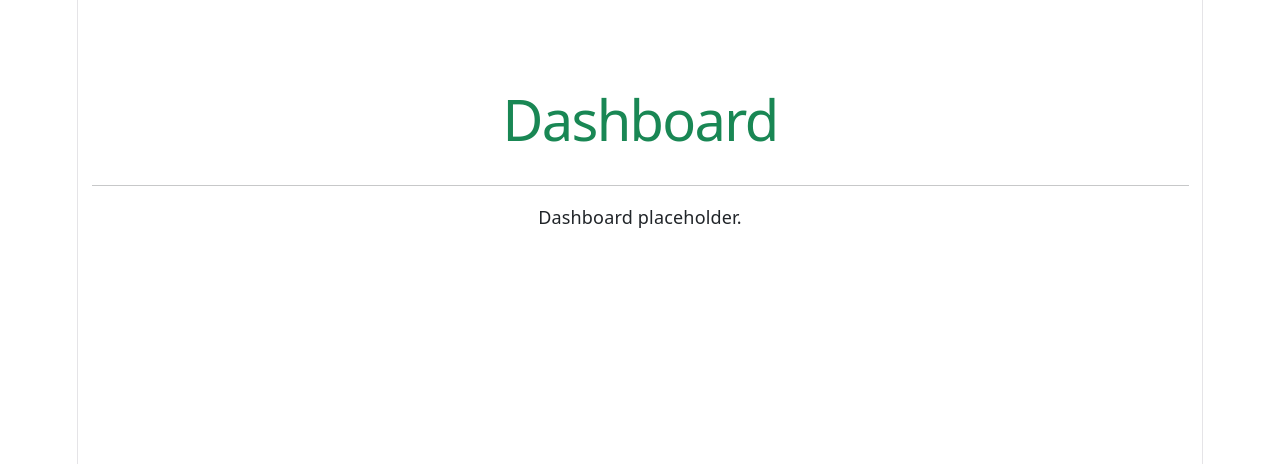
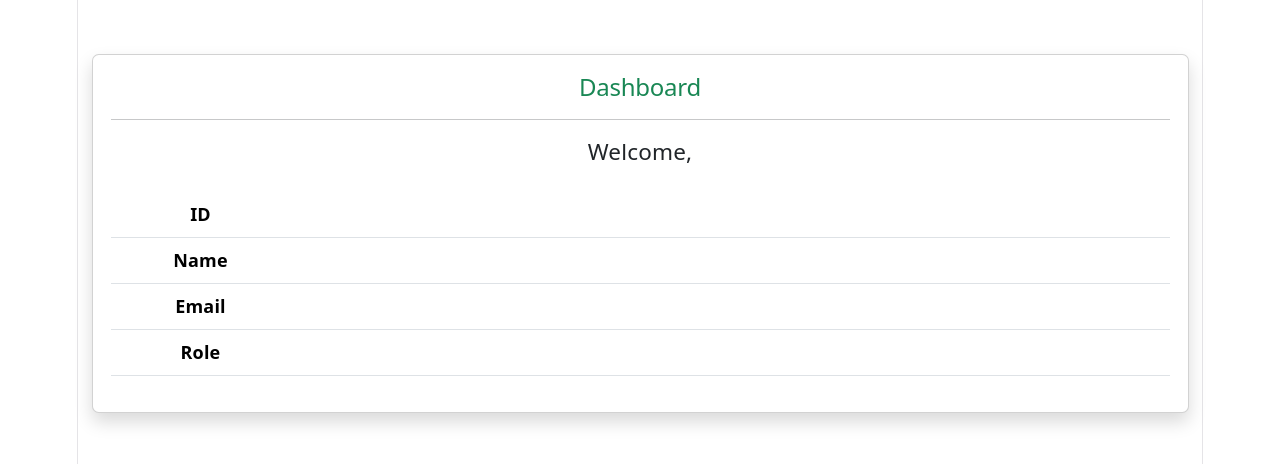
Before and after one commit to warnata2404/smart-hub-frontend, a React (Vite) app: page /dashboard in a window 1280 px wide. Shown: the top 464 px of the page. Built offline with nearby package versions, Linux system fonts and the light colour scheme.

Commit message:
feat(auth): implement end-to-end login with Laravel Sanctum

```diff
--- a/src/pages/auth/Login.jsx
+++ b/src/pages/auth/Login.jsx
@@ -34,18 +34,16 @@ export default function Login() {
     try {
       const response = await AuthService.login(form);
 
-      const token = response.data.token;
+      login(response.data.user, response.data.token);
 
-      const userResponse = await AuthService.user();
-
-      login(userResponse.data.data, token);
-
-      navigate("/dashboard");
+      navigate("/dashboard", {
+        replace: true,
+      });
     } catch (err) {
       if (err.response?.data?.message) {
         setError(err.response.data.message);
       } else {
-        setError("Login gagal.");
+        setError("Unable to connect to server.");
       }
     } finally {
       setLoading(false);
@@ -61,7 +59,7 @@ export default function Login() {
               <i
                 className="bi bi-shield-lock-fill text-primary"
                 style={{ fontSize: "4rem" }}
-              ></i>
+              />
 
               <h2 className="mt-3 fw-bold">Smart Hub</h2>
 
@@ -105,7 +103,7 @@ export default function Login() {
                 {loading ? (
                   <>
                     <span className="spinner-border spinner-border-sm me-2"></span>
-                    Processing...
+                    Signing In...
                   </>
                 ) : (
                   <>
--- a/src/pages/dashboard/Dashboard.jsx
+++ b/src/pages/dashboard/Dashboard.jsx
@@ -1,11 +1,47 @@
+import { useAuth } from "../../context/AuthContext";
+
 export default function Dashboard() {
+  const { user } = useAuth();
+
   return (
     <div className="container py-5">
-      <h1 className="text-success">Dashboard</h1>
+      <div className="card shadow">
+        <div className="card-body">
+          <h2 className="text-success">Dashboard</h2>
 
-      <hr />
+          <hr />
 
-      <p>Dashboard placeholder.</p>
+          <h5>Welcome, {user?.name}</h5>
+
+          <table className="table mt-4">
+            <tbody>
+              <tr>
+                <th width="180">ID</th>
+
+                <td>{user?.id}</td>
+              </tr>
+
+              <tr>
+                <th>Name</th>
+
+                <td>{user?.name}</td>
+              </tr>
+
+              <tr>
+                <th>Email</th>
+
+                <td>{user?.email}</td>
+              </tr>
+
+              <tr>
+                <th>Role</th>
+
+                <td>{user?.role}</td>
+              </tr>
+            </tbody>
+          </table>
+        </div>
+      </div>
     </div>
   );
 }
```
